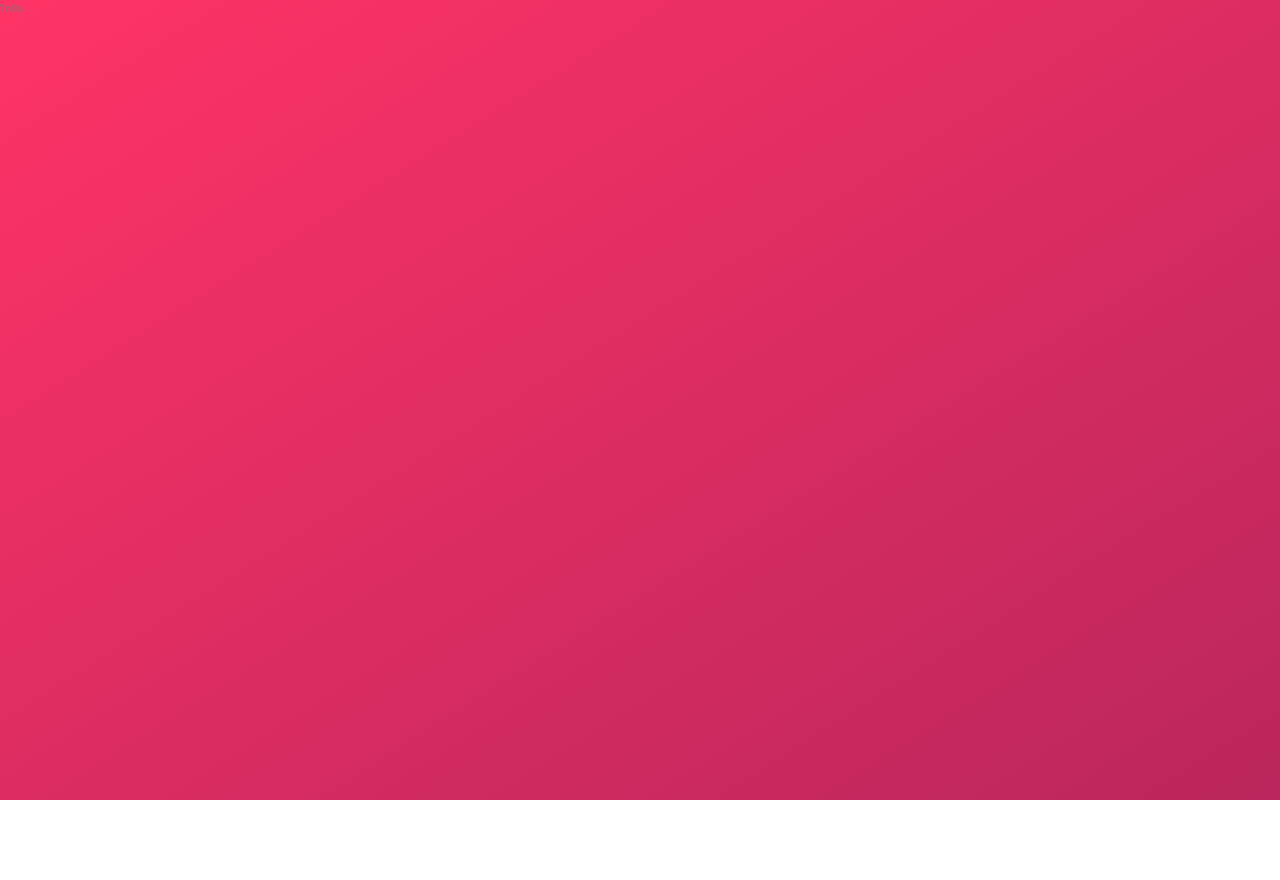
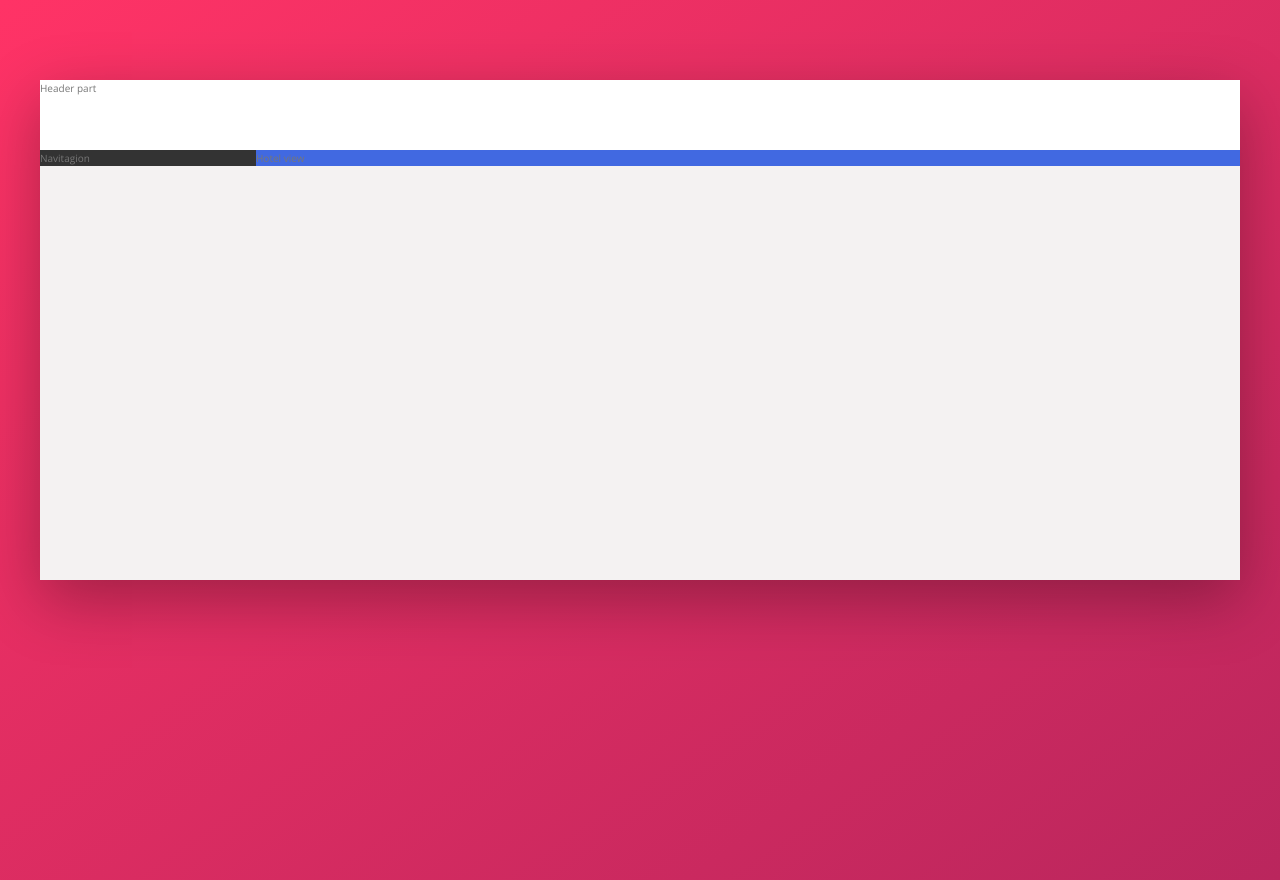
Before and after one commit to KurtGuardia/Trillo, a website: page index.html in a window 1280 px wide. Before the commit the page ends 800 px from the top, so only its background shows below. Drawn offline with nearby package versions, Linux system fonts and the light colour scheme.

Commit message:
Layout done

```diff
--- a/index.html
+++ b/index.html
@@ -11,6 +11,21 @@
         <title>trillo &mdash; Your all-in-one booking app</title>
     </head>
     <body>
-        Trillo
+
+        <div class="container">
+            <header class="header">
+                Header part
+            </header>
+
+            <div class="content">
+                <nav class="sidebar">
+                    Navitagion
+                </nav>
+                <main class="hotel-view">
+                    Hotel view
+                </main>
+            </div>
+
+        </div>
     </body>
 </html>
--- a/sass/base.scss
+++ b/sass/base.scss
@@ -28,6 +28,8 @@ Grey dark 3: #999
     --color-grey-dark-1: #333;
     --color-grey-dark-2: #777;
     --color-grey-dark-3: #999;
+
+    --shadow-dark: 0 2rem 6rem rgba(0,0,0,.3);
 }
 
 * {
--- a/sass/layout.scss
+++ b/sass/layout.scss
@@ -0,0 +1,31 @@
+.container {
+    max-width: 120rem;
+    margin: 8rem auto;
+    background-color: var(--color-grey-light-2);
+    box-shadow: var(--shadow-dark);
+
+    min-height: 50rem;
+}
+
+.header {
+    height: 7rem;
+    background-color: #fff;
+    border-bottom: var(--color-grey-light-2);
+}
+
+.content {
+    display: flex;
+}
+
+.sidebar{
+    background-color: var(--color-grey-dark-1);
+
+    flex: 0 0 18%;
+}
+
+.hotel-view {
+    background-color: #fff;
+    background-color: royalblue;
+
+    flex: 1;
+}
```
Also changed, not shown: css/style.css.
